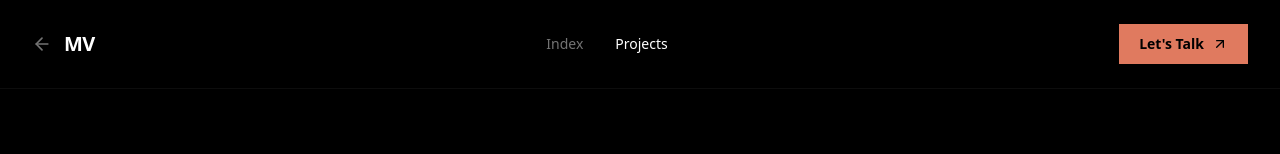
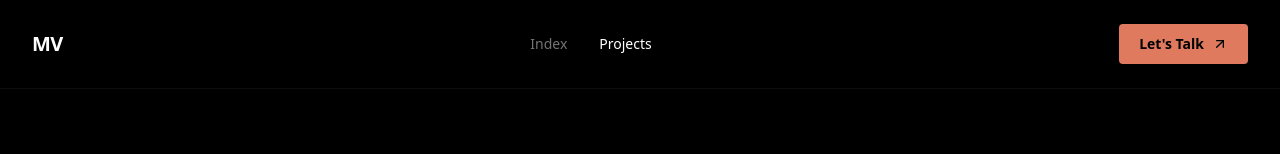
Before and after one commit to marccodesstuff/marccodesstuff-portfolio, a React (Vite) app: page /projects in a window 1280 px wide. Shown: the top 154 px of the page. Built offline with nearby package versions, Linux system fonts and the light colour scheme.

Commit message:
Fixed nav bar inconsistency

```diff
--- a/src/ProjectsPage.tsx
+++ b/src/ProjectsPage.tsx
@@ -1,6 +1,5 @@
 import { Link } from 'react-router-dom';
 import {
-    ArrowLeft,
     ArrowUpRight,
     Calendar,
     Users,
@@ -106,20 +105,17 @@ const ProjectsPage = () => {
         <div className="min-h-screen bg-[#000000] text-white font-sans selection:bg-[#e07a5f] selection:text-black">
 
             {/* --- HEADER --- */}
-            <header className="px-6 md:px-8 py-6 flex justify-between items-center border-b border-white/5">
-                <Link to="/" className="flex items-center gap-3 text-neutral-500 hover:text-white transition-colors">
-                    <ArrowLeft size={20} />
-                    <span className="font-bold text-xl tracking-tight text-white">MV</span>
-                </Link>
+            <header className="sticky top-0 z-50 px-6 md:px-8 py-6 flex justify-between items-center border-b border-white/5 bg-black/80 backdrop-blur-md">
+                <Link to="/" className="font-bold text-xl tracking-tight hover:text-[#e07a5f] transition-colors">MV</Link>
 
-                <nav className="hidden md:flex items-center gap-8 text-sm text-neutral-500">
-                    <Link to="/" className="hover:text-white transition-colors">Index</Link>
+                <nav className="hidden md:flex items-center gap-8 text-sm font-medium">
+                    <Link to="/" className="text-neutral-500 hover:text-white transition-colors">Index</Link>
                     <Link to="/projects" className="text-white">Projects</Link>
                 </nav>
 
                 <a
                     href="mailto:velasquezmarcvictor@gmail.com"
-                    className="bg-[#e07a5f] hover:bg-[#d86a4f] text-black px-5 py-2.5 text-sm font-bold flex items-center gap-2 transition-colors"
+                    className="bg-[#e07a5f] hover:bg-[#d86a4f] text-black px-5 py-2.5 text-sm font-bold flex items-center gap-2 transition-colors rounded-sm"
                 >
                     Let's Talk <ArrowUpRight size={16} />
                 </a>
--- a/src/SwissPortfolio.tsx
+++ b/src/SwissPortfolio.tsx
@@ -20,17 +20,17 @@ const SwissPortfolio = () => {
         <div className="min-h-screen bg-[#000000] text-white font-sans selection:bg-[#e07a5f] selection:text-black">
 
             {/* --- HEADER --- */}
-            <header className="px-6 md:px-8 py-6 flex justify-between items-center border-b border-white/5">
+            <header className="sticky top-0 z-50 px-6 md:px-8 py-6 flex justify-between items-center border-b border-white/5 bg-black/80 backdrop-blur-md">
                 <Link to="/" className="font-bold text-xl tracking-tight hover:text-[#e07a5f] transition-colors">MV</Link>
 
-                <nav className="hidden md:flex items-center gap-8 text-sm text-neutral-500">
+                <nav className="hidden md:flex items-center gap-8 text-sm font-medium">
                     <Link to="/" className="text-white">Index</Link>
-                    <Link to="/projects" className="hover:text-white transition-colors">Projects</Link>
+                    <Link to="/projects" className="text-neutral-500 hover:text-white transition-colors">Projects</Link>
                 </nav>
 
                 <a
                     href="mailto:velasquezmarcvictor@gmail.com"
-                    className="bg-[#e07a5f] hover:bg-[#d86a4f] text-black px-5 py-2.5 text-sm font-bold flex items-center gap-2 transition-colors"
+                    className="bg-[#e07a5f] hover:bg-[#d86a4f] text-black px-5 py-2.5 text-sm font-bold flex items-center gap-2 transition-colors rounded-sm"
                 >
                     Let's Talk <ArrowUpRight size={16} />
                 </a>
```
